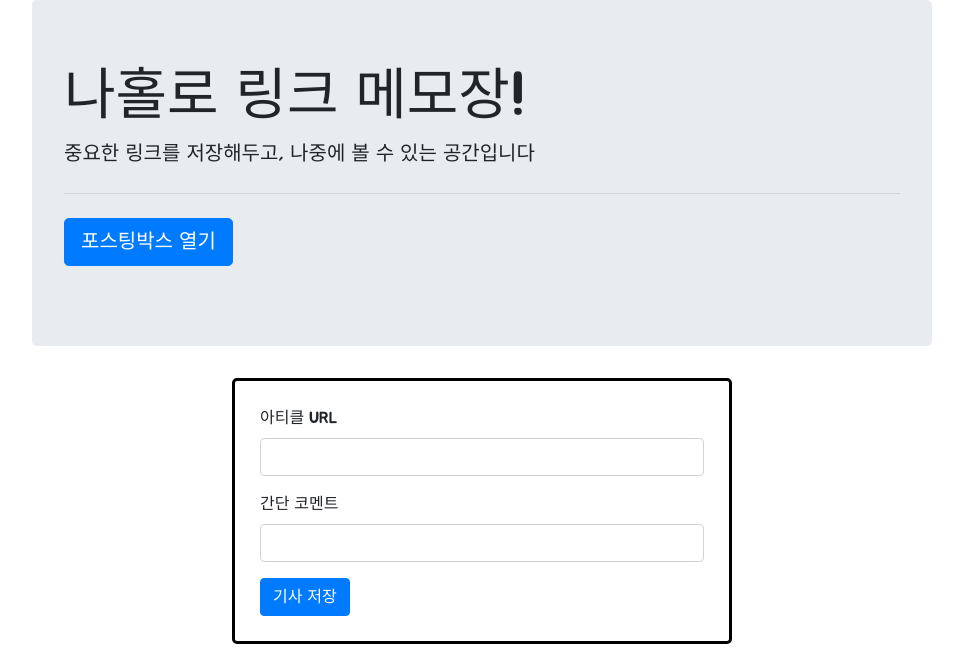
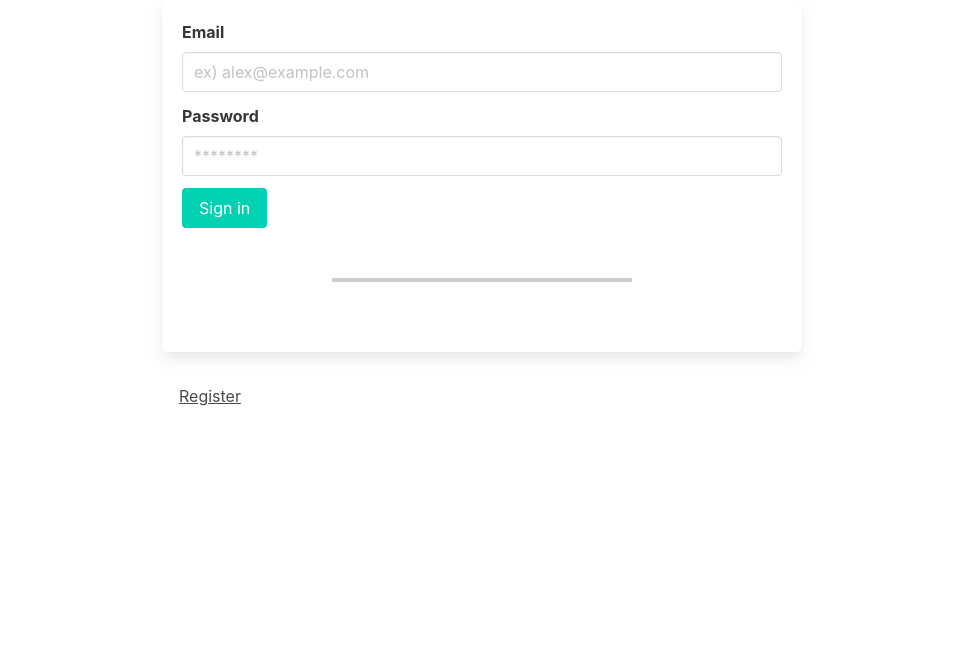
Before and after one commit to pig19980/weak0_516_03, a Flask app: template templates/login.html in a window 1280 px wide. Shown: the top 672 px of the page, without its empty margins (158-1121 px from the left). After the commit the page ends 406 px from the top, so only its background shows below. Run offline with Flask 3, Linux system fonts and the light colour scheme; the template is opened without the code that fills it, so the values that code supplies are empty; some libraries are stand-ins or nearby versions.

Commit message:
로그인 페이지 수정

```diff
--- a/app.py
+++ b/app.py
@@ -38,62 +38,29 @@ class CustomJSONProvider(JSONProvider):
 # 위에 정의되 custom encoder 를 사용하게끔 설정한다.
 app.json = CustomJSONProvider(app)
 
-# 여기까지 이해 못해도 그냥 넘어갈 코드입니다.
-# #####################################################################################
 
-
-#####
-# 아래의 각각의 @app.route 은 RESTful API 하나에 대응됩니다.
-# @app.route() 의 첫번째 인자는 API 경로,
-# 생략 가능한 두번째 인자는 해당 경로에 적용 가능한 HTTP method 목록을 의미합니다.
-
-
-# API #1: HTML 틀(template) 전달
-#         틀 안에 데이터를 채워 넣어야 하는데 이는 아래 이어지는 /api/list 를 통해 이루어집니다.
 @app.route("/")
 def home():
     return render_template("index.html")
 
 
-# API #2: 휴지통에 버려지지 않은 영화 목록을 반환합니다.
-@app.route("/api/list", methods=["GET"])
-def show_movies():
-    # client 에서 요청한 정렬 방식이 있는지를 확인합니다. 없다면 기본으로 좋아요 순으로 정렬합니다.
-    sortMode = request.args.get("sortMode", "likes")
+@app.route('/login/register', methods=['POST'])
+def insert_user_data():
+    # 1. 클라이언트로부터 데이터를 받기
+    uid_receive = request.form['user_id']  # 클라이언트로부터 user_id을 받는 부분
+    upw_receive = request.form['user_pw']  # 클라이언트로부터 user_pw을 받는 부분
 
-    # 1. db에서 trashed 가 False인 movies 목록을 검색합니다. 주어진 정렬 방식으로 정렬합니다.
-    # 참고) find({},{}), sort()를 활용하면 됨.
-    #      개봉일 순서 정렬처럼 여러 기준으로 순서대로 정렬해야되는 경우 sort([('A', 1), ('B', 1)]) 처럼 줄 수 있음.
-    #    TODO: 다음 코드에서 likes로 정렬이 정상동작하도록 직접 수정해보세요!!!
-    if sortMode == "likes":
-        movies = list(db.movies.find({"trashed": False}, {}))
-    else:
-        return jsonify({"result": "failure"})
+    user_data = {
+        'uid' : uid_receive,
+        'upw' : upw_receive,
+    }
 
-    # 2. 성공하면 success 메시지와 함께 movies_list 목록을 클라이언트에 전달합니다.
-    return jsonify({"result": "success", "movies_list": movies})
+    # 3. mongoDB에 데이터를 넣기
+    db.articles.insert_one(user_data)
+
+    return jsonify({'result': 'success'})
 
 
-# API #3: 영화에 좋아요 숫자를 하나 올립니다.
-@app.route("/api/like", methods=["POST"])
-def like_movie():
-    # 1. movies 목록에서 find_one으로 영화 하나를 찾습니다.
-    #    TODO: 영화 하나만 찾도록 다음 코드를 직접 수정해보세요!!!
-    movie = db.movies.find_one({})
-
-    # 2. movie의 like 에 1을 더해준 new_like 변수를 만듭니다.
-    new_likes = movie["likes"] + 1
-
-    # 3. movies 목록에서 id 가 매칭되는 영화의 like 를 new_like로 변경합니다.
-    #    참고: '$set' 활용하기!
-    #    TODO: 영화 하나의 likes값이 변경되도록 다음 코드를 직접 수정해보세요!!!
-    result = db.movies.update_one({}, {"$set": {"likes": new_likes}})
-
-    # 4. 하나의 영화만 영향을 받아야 하므로 result.updated_count 가 1이면  result = success 를 보냄
-    if result.modified_count == 1:
-        return jsonify({"result": "success"})
-    else:
-        return jsonify({"result": "failure"})
 
 
 if __name__ == "__main__":
--- a/templates/login.html
+++ b/templates/login.html
@@ -7,8 +7,8 @@
     <meta name="viewport" content="width=device-width, initial-scale=1, shrink-to-fit=no">
 
     <!-- Bootstrap CSS -->
-    <link rel="stylesheet" href="https://cdn.jsdelivr.net/npm/bootstrap@4.6.0/dist/css/bootstrap.min.css"
-        integrity="sha384-B0vP5xmATw1+K9KRQjQERJvTumQW0nPEzvF6L/Z6nronJ3oUOFUFpCjEUQouq2+l" crossorigin="anonymous">
+    <!-- CSS library 인 Bulma 를 포함합니다. -->
+    <link rel="stylesheet" href="https://cdn.jsdelivr.net/npm/bulma@0.8.0/css/bulma.min.css" />
 
     <!-- Optional JavaScript -->
     <!-- jQuery and Bootstrap Bundle (includes Popper) -->
@@ -19,112 +19,132 @@
         integrity="sha384-Piv4xVNRyMGpqkS2by6br4gNJ7DXjqk09RmUpJ8jgGtD7zP9yug3goQfGII0yAns"
         crossorigin="anonymous"></script>
 
-    <title>크래프톤 정글 | 부트스트랩 연습하기</title>
+    <title>크래프톤 정글 | 미니 프로젝트 | 로그인 페이지</title>
 
-    <link href="https://fonts.googleapis.com/css2?family=Jua&display=swap" rel="stylesheet">
+
+
+
+
 
     <style>
-        * {
-            font-family: 'Jua', sans-serif;
+        /* class : .   id : #  일반 태그는 아무것도 없이 */
+        hr {
+            border: 2px solid #ccc;
+            margin: 50px auto;
+            /* 수평선 위아래 여백 설정 */
+            width: 50%;
         }
 
-        .wrap {
+
+        .box {
+            width: 50%;
             margin: auto;
-            width: 900px;
+
         }
 
-        .comment {
-            font-weight: bold;
-            color: blue;
+        .good {
+            width: 50%;
+            margin: 0 auto;
+        }
+    </style>
+
+
+
+
+
+    <script>
+        function postUser() {
+            let uid = $("#user_id").val();
+            let upw = $("#user_pw").val();
+
+            // 2. memo에 POST 방식으로 메모 생성 요청하기
+            $.ajax({
+                type: "POST", // POST 방식으로 요청하겠다.
+                url: "/login/register",
+                data: { user_id: uid, user_pw: upw }, // 데이터를 주는 방법
+                success: function (response) { // 성공하면
+                    if (response["result"] == "success") {
+                        alert("포스팅 성공!");
+                        // 3. 성공 시 페이지 새로고침하기
+                        window.location.reload();
+                    } else {
+                        alert("서버 오류!")
+                    }
+                }
+            })
         }
 
-        .posting-box {
-            margin: 10px auto 30px auto;
-            width:500px;
+        function register() {
+            // id 값 post-box의 display 값이 block 이면(= 눈에 보이면)
+            if ($("#post-box").css("display") == "block") {
+                // post-box를 가리고
+                $("#post-box").hide();
+                // 다시 버튼을 클릭하면, 박스 열기를 할 수 있게 텍스트 바꿔두기
+                $("#btn-post-box").text("포스팅 박스 열기");
+            } else {
+                // 아니면(눈에 보이지 않으면) post-box를 펴라
+                $("#post-box").show();
+                // 다시 버튼을 클릭하면, 박스 닫기를 할 수 있게 텍스트 바꿔두기
+                $("#btn-post-box").text("포스팅 박스 닫기");
+            }
+        }
 
-            border: 3px solid black;
-            border-radius: 5px;
+    </script>
 
-            padding: 25px;
-        }
-    </style>
+
 </head>
 
+
+
+
+
+
+
 <body>
-    <div class="wrap">
-        <div class="jumbotron">
-            <h1 class="display-4">나홀로 링크 메모장!</h1>
-            <p class="lead">중요한 링크를 저장해두고, 나중에 볼 수 있는 공간입니다</p>
-            <hr class="my-4">
-            <p class="lead">
-                <a class="btn btn-primary btn-lg" href="#" role="button">포스팅박스 열기</a>
-            </p>
+
+    <form class="box">
+        <div class="field">
+            <label class="label">Email</label>
+            <div class="control">
+                <input class="input" type="email" placeholder="ex) alex@example.com" />
+            </div>
         </div>
-        <div class="posting-box">
-            <div class="form-group">
-                <label for="exampleInputEmail1">아티클 URL</label>
-                <input type="email" class="form-control" aria-describedby="emailHelp"
-                    placeholder="">
+
+        <div class="field">
+            <label class="label">Password</label>
+            <div class="control">
+                <input class="input" type="password" placeholder="********" />
             </div>
-            <div class="form-group">
-                <label for="exampleInputPassword1">간단 코멘트</label>
-                <input type="password" class="form-control" placeholder="">
-            </div>
-            <button type="submit" class="btn btn-primary">기사 저장</button>
         </div>
-        <div class="card-columns">
-            <div class="card">
-                <img class="card-img-top"
-                    src="https://d2ur7st6jjikze.cloudfront.net/offer_photos/29590/185689_medium_1525763241.jpg?1525763241"
-                    alt="Card image cap">
-                <div class="card-body">
-                    <a href="http://naver.com" class="card-title">여기 기사 제목이 들어가죠</a>
-                    <p class="card-text">기사의 요약 내용이 들어갑니다. 동해물과 백두산이 마르고 닳도록 하느님이 보우하사 우리나라만세 무궁화 삼천리 화려강산...</p>
-                    <p class="card-text comment">여기에 코멘트가 들어갑니다.</p>
-                </div>
-            </div>
-            <div class="card">
-                <img class="card-img-top"
-                    src="https://d2ur7st6jjikze.cloudfront.net/offer_photos/29590/185689_medium_1525763241.jpg?1525763241"
-                    alt="Card image cap">
-                <div class="card-body">
-                    <a href="http://naver.com" class="card-title">여기 기사 제목이 들어가죠</a>
-                    <p class="card-text">기사의 요약 내용이 들어갑니다. 동해물과 백두산이 마르고 닳도록 하느님이 보우하사 우리나라만세 무궁화 삼천리 화려강산...</p>
-                    <p class="card-text comment">여기에 코멘트가 들어갑니다.</p>
-                </div>
-            </div>
-            <div class="card">
-                <img class="card-img-top"
-                    src="https://d2ur7st6jjikze.cloudfront.net/offer_photos/29590/185689_medium_1525763241.jpg?1525763241"
-                    alt="Card image cap">
-                <div class="card-body">
-                    <a href="http://naver.com" class="card-title">여기 기사 제목이 들어가죠</a>
-                    <p class="card-text">기사의 요약 내용이 들어갑니다. 동해물과 백두산이 마르고 닳도록 하느님이 보우하사 우리나라만세 무궁화 삼천리 화려강산...</p>
-                    <p class="card-text comment">여기에 코멘트가 들어갑니다.</p>
-                </div>
-            </div>
-            <div class="card">
-                <img class="card-img-top"
-                    src="https://d2ur7st6jjikze.cloudfront.net/offer_photos/29590/185689_medium_1525763241.jpg?1525763241"
-                    alt="Card image cap">
-                <div class="card-body">
-                    <a href="http://naver.com" class="card-title">여기 기사 제목이 들어가죠</a>
-                    <p class="card-text">기사의 요약 내용이 들어갑니다. 동해물과 백두산이 마르고 닳도록 하느님이 보우하사 우리나라만세 무궁화 삼천리 화려강산...</p>
-                    <p class="card-text comment">여기에 코멘트가 들어갑니다.</p>
-                </div>
-            </div>
-            <div class="card">
-                <img class="card-img-top"
-                    src="https://d2ur7st6jjikze.cloudfront.net/offer_photos/29590/185689_medium_1525763241.jpg?1525763241"
-                    alt="Card image cap">
-                <div class="card-body">
-                    <a href="http://naver.com" class="card-title">여기 기사 제목이 들어가죠</a>
-                    <p class="card-text">기사의 요약 내용이 들어갑니다. 동해물과 백두산이 마르고 닳도록 하느님이 보우하사 우리나라만세 무궁화 삼천리 화려강산...</p>
-                    <p class="card-text comment">여기에 코멘트가 들어갑니다.</p>
+
+        <button class="button is-primary">Sign in</button>
+
+        <hr>
+    </form>
+
+    <div class="good">
+        <button class="button is-text" onclick="register()">Register</button>
+
+        <div class="field">
+            <div id="post-box" class="form-post" style="display:none">
+                <div>
+                    <div class="form-group">
+                        <label for="post-url">ID</label>
+                        <input id="post-url" class="form-control" placeholder="">
+                    </div>
+                    <div class="form-group">
+                        <label for="post-comment">PW</label>
+                        <textarea id="post-comment" class="form-control" rows="2"></textarea>
+                    </div>
+                    <button type="button" class="btn btn-primary" onclick="postArticle()">회원가입</button>
                 </div>
             </div>
         </div>
+
     </div>
+
+
+
 </body>
 
 </html>
```
